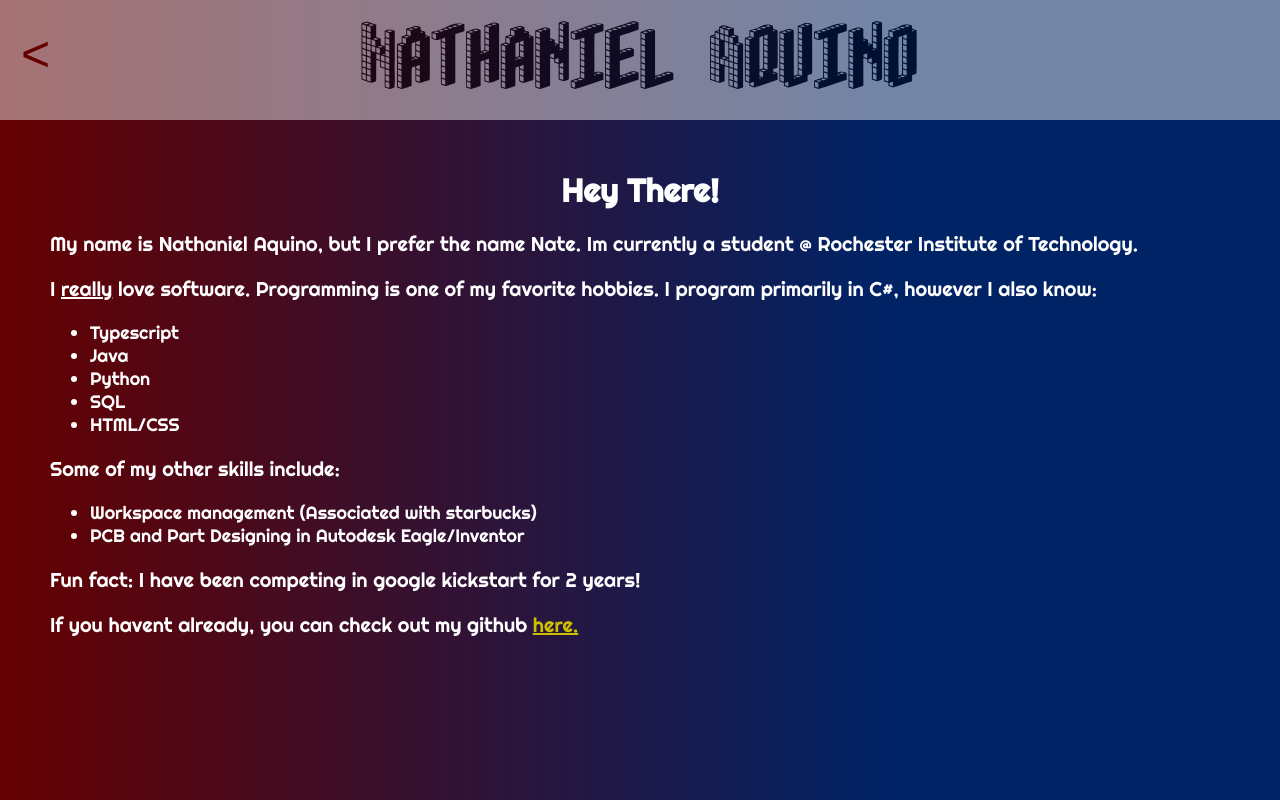
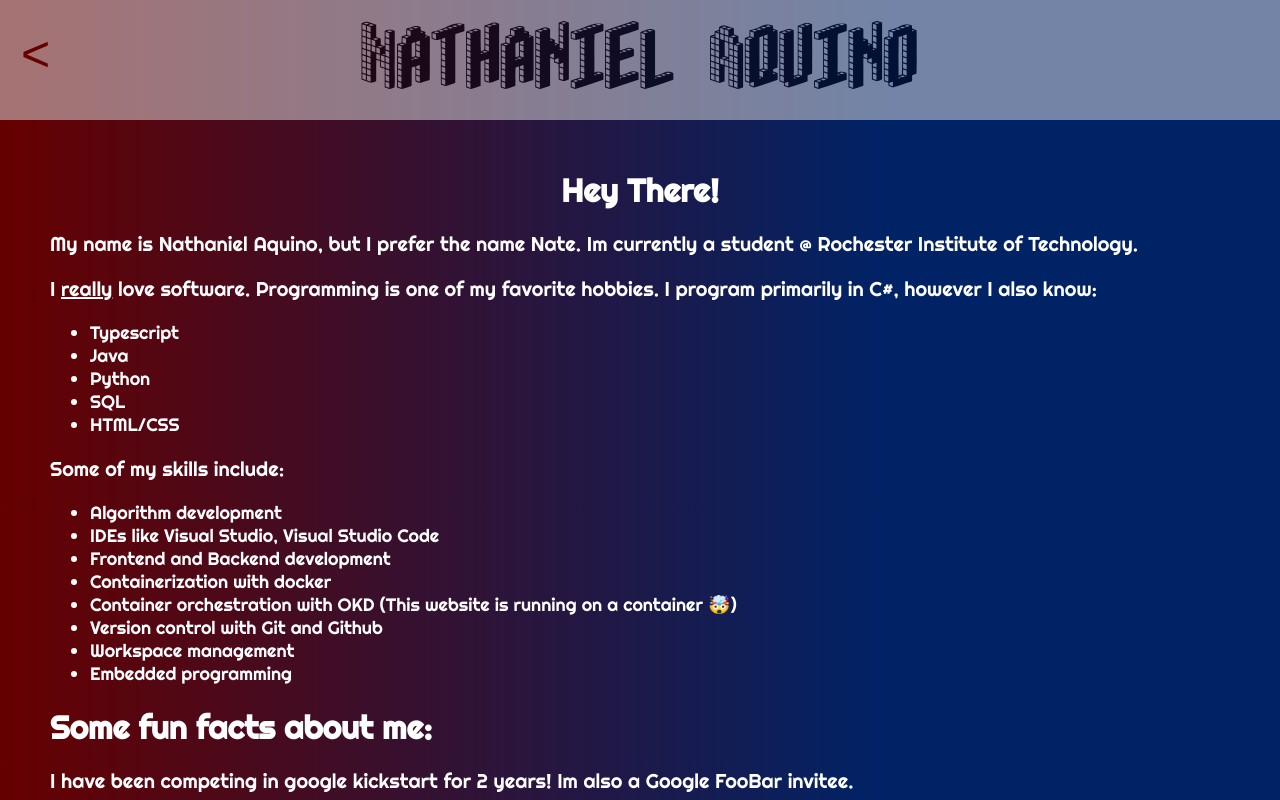
Before and after one commit to Naquino14/pubsite, a React (Create React App) app: page /aboutme in a window 1280 px wide. Built offline with nearby package versions, Linux system fonts and the light colour scheme.

Commit message:
Added more to aboutme

```diff
--- a/src/Components/Sidenav.tsx.css
+++ b/src/Components/Sidenav.tsx.css
@@ -4,7 +4,7 @@
     position: fixed;
     z-index: 1;
     top: 0;
-    background-color: rgba(0, 35, 102, .5);
+    background-color: rgba(0, 35, 102, .9);
     overflow-x: hidden;
     padding-top: 20px;
     transition: 0.5s;
--- a/src/Pages/AboutMe.tsx
+++ b/src/Pages/AboutMe.tsx
@@ -15,13 +15,21 @@ const AboutMe: React.FC = () => {
         <li>SQL</li>
         <li>HTML/CSS</li>
       </ul>
-      <p>Some of my other skills include:</p>
+      <p>Some of my skills include:</p>
       <ul>
-        <li>Workspace management (Associated with starbucks)</li>
-        <li>PCB and Part Designing in Autodesk Eagle/Inventor</li>
+        <li>Algorithm development</li>
+        <li>IDEs like Visual Studio, Visual Studio Code</li>
+        <li>Frontend and Backend development</li>
+        <li>Containerization with docker</li>
+        <li>Container orchestration with OKD (This website is running on a container 🤯)</li>
+        <li>Version control with Git and Github</li>
+        <li>Workspace management</li>
+        <li>Embedded programming</li>
       </ul>
-      <p>Fun fact: I have been competing in google kickstart for 2 years!</p>
-      <p>If you havent already, you can check out my github <a href='https://github.com/naquino14'>here.</a></p>
+      <h1>Some fun facts about me:</h1>
+      <p>I have been competing in google kickstart for 2 years! Im also a Google FooBar invitee.</p>
+      <p>My favorite foods are Brazilian pão de queijo and guacamole.</p>
+      <p><b>PSST!</b> If you havent already, you can check out my github <a href='https://github.com/naquino14'>here.</a></p>
     </div>
   )
 }
--- a/src/Pages/Home.tsx
+++ b/src/Pages/Home.tsx
@@ -8,8 +8,8 @@ const Home: React.FC = () => {
   return (
     <div className='blob_container'>
       <Blob imagestyle={'aboutmeimg'} onBlobClick={() => { nav('/aboutme') }} label={'About Me'} />
-      <Blob imagestyle={'projectsimg'} onBlobClick={null} label={'Projects'} />
-      <Blob imagestyle={'githubimg'} onBlobClick={null} label={'Github'} />
+      <Blob imagestyle={'projectsimg'} onBlobClick={() => { nav('/projects') }} label={'Projects'} />
+      <Blob imagestyle={'githubimg'} onBlobClick={() => { window.open('https://github.com/naquino14', '_self') }} label={'Github'} />
     </div>
   )
 }
--- a/src/Pages/Projects.tsx
+++ b/src/Pages/Projects.tsx
@@ -3,7 +3,7 @@ import '../Articles.css'
 
 const Projects: React.FC = () => {
   return (
-    <div>Projects</div>
+    <div className='article'>Projects</div>
   )
 }
 
```
